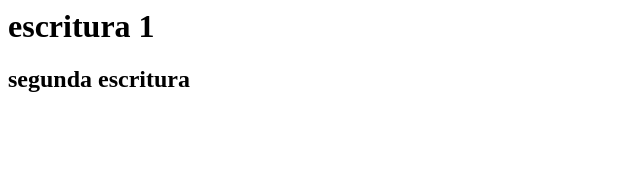
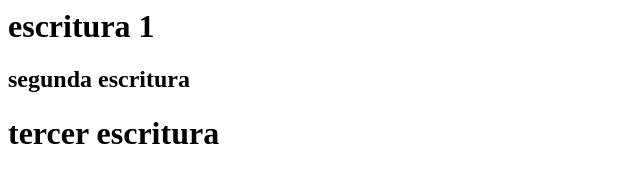
Before and after one commit to gipsy6768/Examen-de-git, a plain HTML site: page index.html in a window 1280 px wide. Shown: the whole page, without its empty margins (0-640 px from the left). Drawn offline with Linux system fonts and the light colour scheme.

Commit message:
Mi tercer commit

```diff
--- a/index.html
+++ b/index.html
@@ -1,2 +1,3 @@
 <h1> escritura 1</h1>
 <h2>segunda escritura</h2>
+<h1>tercer escritura</h1>
```
